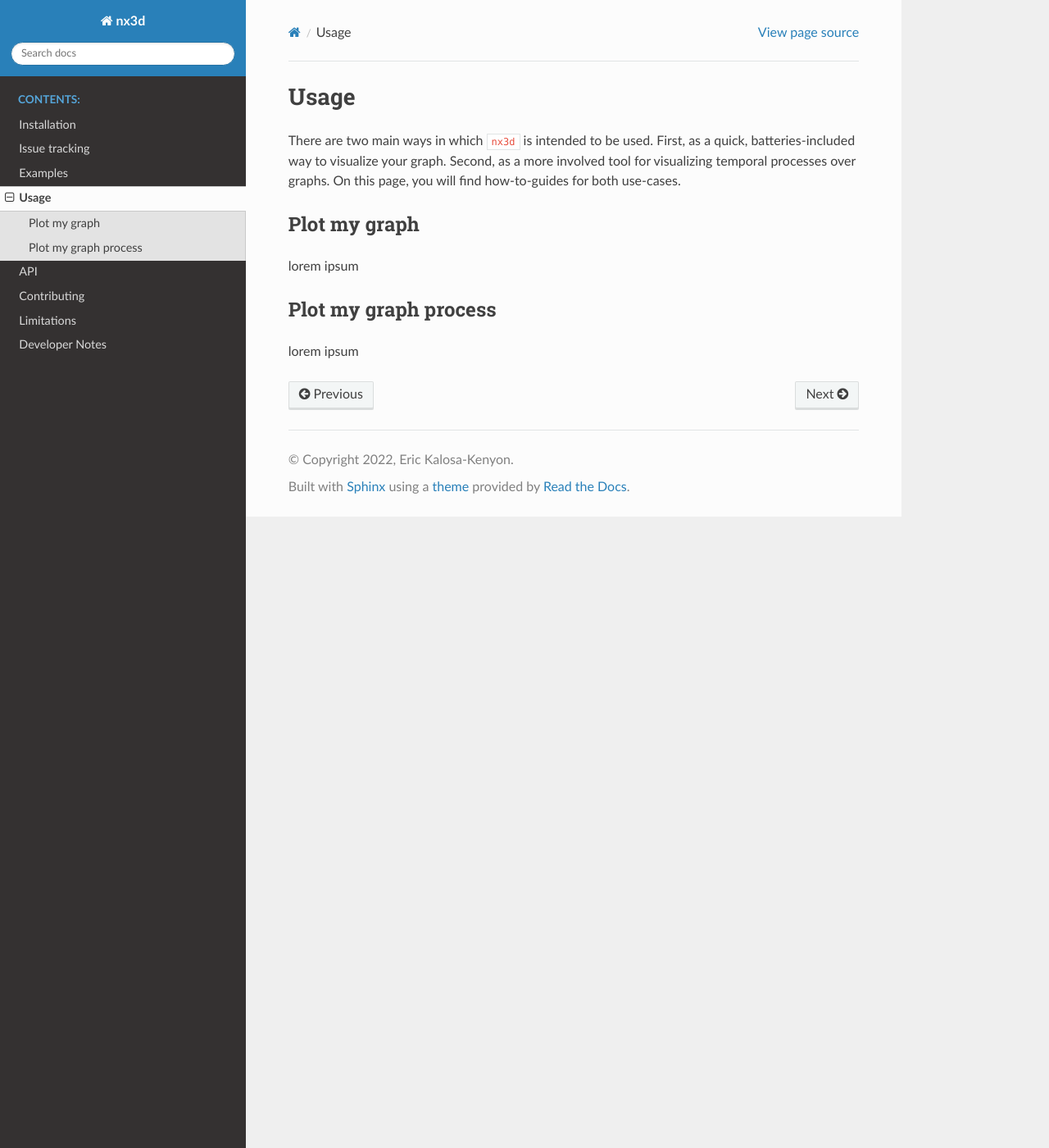
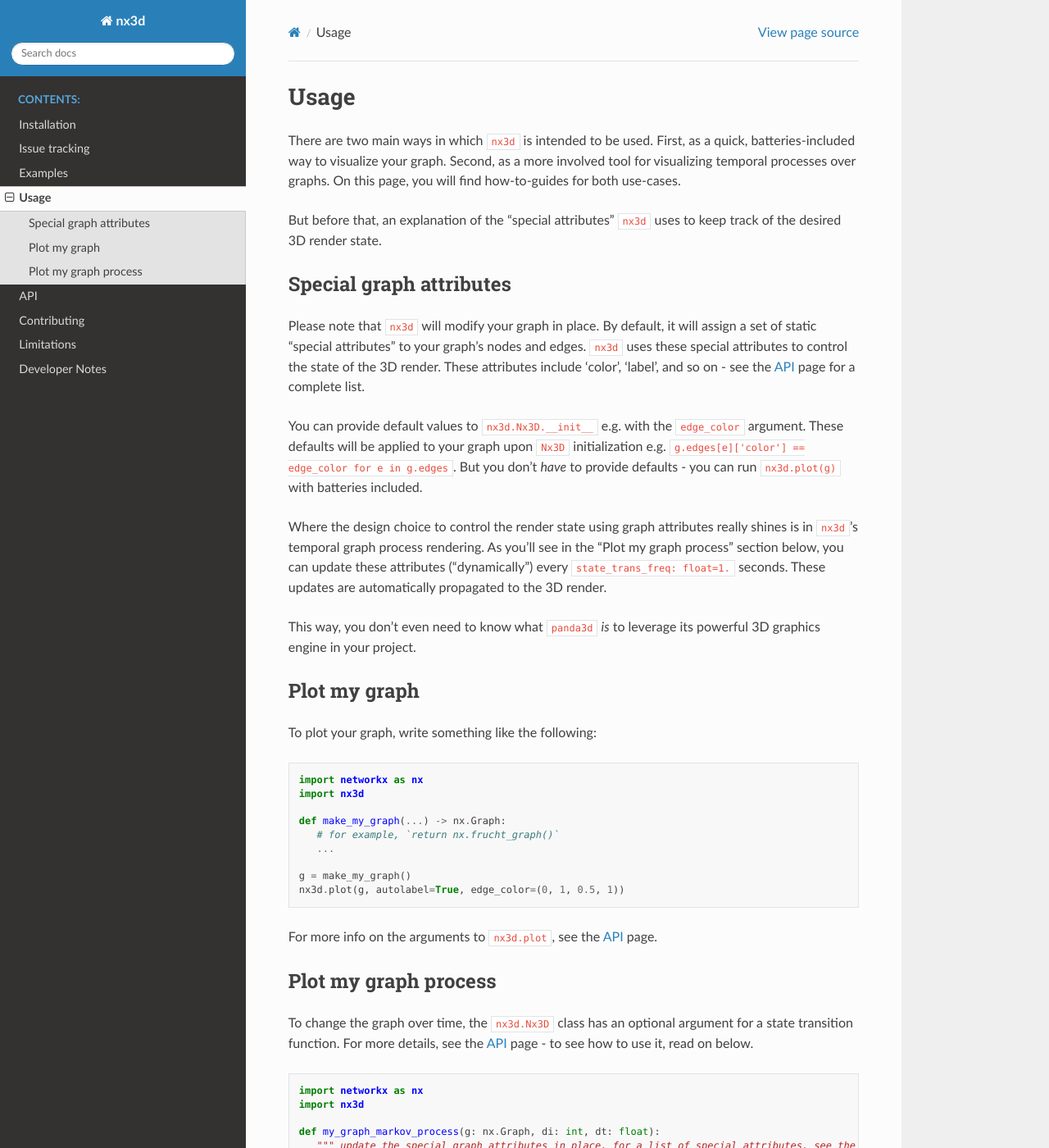
Before and after one commit to ekalosak/nx3d, a Sphinx documentation site: the page built from docs/usage.rst, in a window 1280 px wide and 1400 px high. Shown: the whole window at 82% size. Built offline with Sphinx 7.4.7 and the Read the Docs theme 2.0.0, drawn with Linux system fonts in a browser that asks for light colours; some of the changed text lies outside the part shown.

Commit message:
wrote usage docs with explanation of special attributes

```diff
--- a/docs/usage.rst
+++ b/docs/usage.rst
@@ -5,10 +5,74 @@ There are two main ways in which ``nx3d`` is intended to be used. First, as a qu
 your graph. Second, as a more involved tool for visualizing temporal processes over graphs. On this page, you will find
 how-to-guides for both use-cases.
 
+But before that, an explanation of the "special attributes" ``nx3d`` uses to keep track of the desired 3D render state.
+
+Special graph attributes
+--------------------------------------------
+Please note that ``nx3d`` will modify your graph in place. By default, it will assign a set of static "special
+attributes" to your graph's nodes and edges. ``nx3d`` uses these special attributes to control the state of the 3D
+render. These attributes include 'color', 'label', and so on - see the :doc:`api` page for a complete list.
+
+You can provide default values to ``nx3d.Nx3D.__init__`` e.g. with the ``edge_color`` argument. These defaults will be
+applied to your graph upon ``Nx3D`` initialization e.g. ``g.edges[e]['color'] == edge_color for e in g.edges``. But you
+don't `have` to provide defaults - you can run ``nx3d.plot(g)`` with batteries included.
+
+Where the design choice to control the render state using graph attributes really shines is in ``nx3d``'s temporal graph
+process rendering. As you'll see in the "Plot my graph process" section below, you can update these attributes
+("dynamically") every ``state_trans_freq: float=1.`` seconds. These updates are automatically propagated to the 3D
+render.
+
+This way, you don't even need to know what ``panda3d`` `is` to leverage its powerful 3D graphics engine in your project.
+
 Plot my graph
 -------------------------
-lorem ipsum
+
+To plot your graph, write something like the following:
+
+.. code-block:: python
+
+   import networkx as nx
+   import nx3d
+
+   def make_my_graph(...) -> nx.Graph:
+      # for example, `return nx.frucht_graph()`
+      ...
+
+   g = make_my_graph()
+   nx3d.plot(g, autolabel=True, edge_color=(0, 1, 0.5, 1))
+
+For more info on the arguments to ``nx3d.plot``, see the :doc:`api` page.
 
 Plot my graph process
 -------------------------
-lorem ipsum
+
+To change the graph over time, the ``nx3d.Nx3D`` class has an optional argument for a state transition function. For
+more details, see the :doc:`api` page - to see how to use it, read on below.
+
+.. code-block:: python
+
+   import networkx as nx
+   import nx3d
+
+   def my_graph_markov_process(g: nx.Graph, di: int, dt: float):
+      """ update the special graph attributes in place, for a list of special attributes, see the API page """
+      for nd in g:
+          g.nodes[nd]['my_val'] += sum(nbrdict['my_val'] for nbrdict in g[nd].values())
+          g.nodes[nd]['label'] = str(g.nodes[nd]['my_val'])
+
+   def _init_my_graph(g):
+      for nd in g:
+          g.nodes[nd]['my_val'] = 0.00001
+
+   g = nx.frucht_graph()
+   _init_my_graph(g)
+   nx3d.plot(
+      g,
+      state_trans_freq=1.,
+      state_trans_func=my_graph_markov_process,
+   )
+
+Of course, you can bypass the Markov nature of the process by accumulating information in the graph outside the special
+attributes.
+
+For detailed examples, see the :doc:`examples` page.
```
